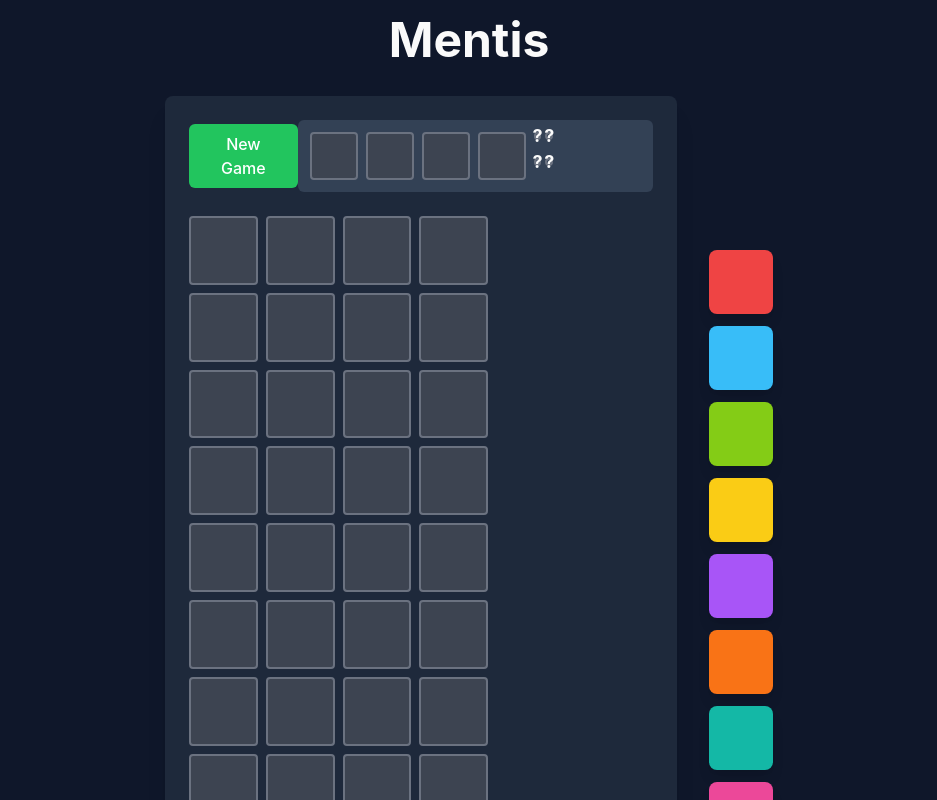
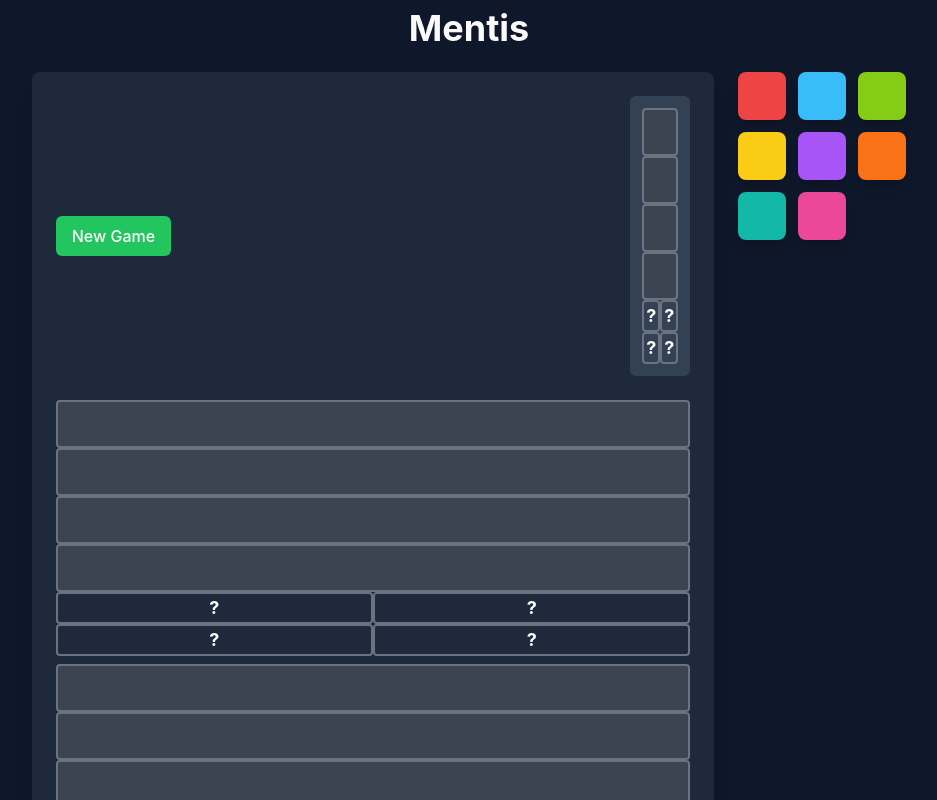
Before and after one commit to EetuPe/mentis, a React (Vite) app: page / in a window 1280 px wide. Shown: the top 800 px of the page, without its empty margins (171-1108 px from the left). Built offline with nearby package versions, Linux system fonts and the light colour scheme.

Commit message:
Adjsut layout

```diff
--- a/src/App.tsx
+++ b/src/App.tsx
@@ -40,14 +40,14 @@ export default function App() {
   const shownAnswer = isGameOver ? state.answer : questionMarks;
 
   return (
-    <div className="min-h-screen bg-slate-900 flex flex-col items-center p-4">
-      <h1 className="text-5xl font-bold text-neutral-50 mb-8">Mentis</h1>
+    <div className="min-h-screen bg-slate-900 flex flex-col items-center p-2">
+      <h1 className="text-3xl md:text-4xl font-bold text-neutral-50 mb-4 md:mb-6">Mentis</h1>
 
-      <div className="w-full max-w-3xl flex flex-col md:flex-row gap-8 justify-center items-center">
-        <div className="w-full md:w-2/3 bg-slate-800 rounded-lg p-6 shadow-xl min-h-[600px]">
-          <div className="flex justify-between items-center mb-6">
+      <div className="w-full max-w-5xl flex flex-col sm:flex-row gap-4 md:gap-6 justify-center items-start">
+        <div className="w-full sm:w-2/3 bg-slate-800 rounded-lg p-4 md:p-6 shadow-xl">
+          <div className="flex justify-between items-center mb-4 md:mb-6">
             <button
-              className="px-4 py-2 bg-green-500 hover:bg-green-600 rounded-md text-white font-medium transition-colors"
+              className="px-3 py-1.5 md:px-4 md:py-2 bg-green-500 hover:bg-green-600 rounded-md text-white font-medium transition-colors text-sm md:text-base"
               onClick={() => {
                 state.newGame();
                 setFinalGuess("");
@@ -55,12 +55,12 @@ export default function App() {
             >
               New Game
             </button>
-            <div className="bg-slate-700 p-3 rounded-md">
+            <div className="bg-slate-700 p-2 md:p-3 rounded-md">
               <WordRow letters={shownAnswer} colors="" guessStates={[]} />
             </div>
           </div>
 
-          <div className="space-y-2">
+          <div className="space-y-1.5 md:space-y-2">
             {rows.reverse().map((word, index) => (
               <WordRow
                 key={index}
@@ -72,7 +72,7 @@ export default function App() {
           </div>
         </div>
 
-        <div className="grid grid-cols-2 md:grid-cols-1 gap-3 w-full md:w-auto">
+        <div className="grid grid-cols-4 sm:grid-cols-3 gap-2 md:gap-3 w-full sm:w-auto">
           {[0, 1, 2, 3, 4, 5, 6, 7].map((num) => {
             const colors = {
               0: "bg-red-500 hover:bg-red-600",
@@ -88,7 +88,7 @@ export default function App() {
             return (
               <button
                 key={num}
-                className={`${colors} w-16 h-16 rounded-lg shadow-lg transition-transform hover:scale-105`}
+                className={`${colors} w-10 h-10 md:w-12 md:h-12 rounded-lg shadow-lg transition-transform hover:scale-105`}
                 onClick={onChange}
                 value={num}
               />
--- a/src/WordRow.tsx
+++ b/src/WordRow.tsx
@@ -50,7 +50,7 @@ export default function WordRow({
   }, [lettersRemaining]);
 
   return (
-    <div className="grid grid-cols-[repeat(5,1fr)_80px] gap-2">
+    <div className={`grid grid-cols-${CODE_LENGTH + 1}`}>
       {letters.map((char, index) => (
         <GuessBox
           key={index}
@@ -59,9 +59,9 @@ export default function WordRow({
           state2={colorStates[index]}
         />
       ))}
-      <div className="grid grid-cols-2 gap-1">
-        {guessState.map((state, index) => (
-          <PegBox key={index} value={letters[index]} state={state} />
+      <div className="grid grid-cols-2">
+        {letters.map((char, index) => (
+          <PegBox key={index} value={char} state={guessState[index]} />
         ))}
       </div>
     </div>
@@ -81,15 +81,11 @@ function GuessBox({ value, state2 }: GuessBoxProps) {
   const stateStyles2 = state2 == null ? "" : guessStateStyles[state2];
 
   return (
-    <div className="aspect-square">
     <button
-        className={`btn border-2 border-gray-500 w-full h-full rounded font-bold text-lg align-middle text-neutral-50
-        ${stateStyles2}
-        ${state2 != null ? 'scale-110 transition-transform duration-300' : ''}`}
+      className={`btn border-2 border-gray-500 w-full h-full rounded font-bold text-lg align-middle text-neutral-50 ${stateStyles2}`}
     >
       {/* {value} */}
     </button>
-    </div>
   );
 }
 
@@ -97,13 +93,11 @@ function PegBox({ value, state }: CharacterBoxProps) {
   const stateStyles = state == null ? "" : pegStateStyles[state];
 
   return (
-    <div className="aspect-square">
     <div
-        className={`w-full h-full border-2 border-gray-500 rounded
-          uppercase font-bold text-lg flex items-center justify-center text-neutral-50 ${stateStyles}`}
+      className={`inline-block border-2 border-gray-500 rounded
+        uppercase font-bold text-lg text-center text-neutral-50 ${stateStyles}`}
     >
       ?
     </div>
-    </div>
   );
 }
```
Lines whose indentation alone changed are shown as unchanged.
